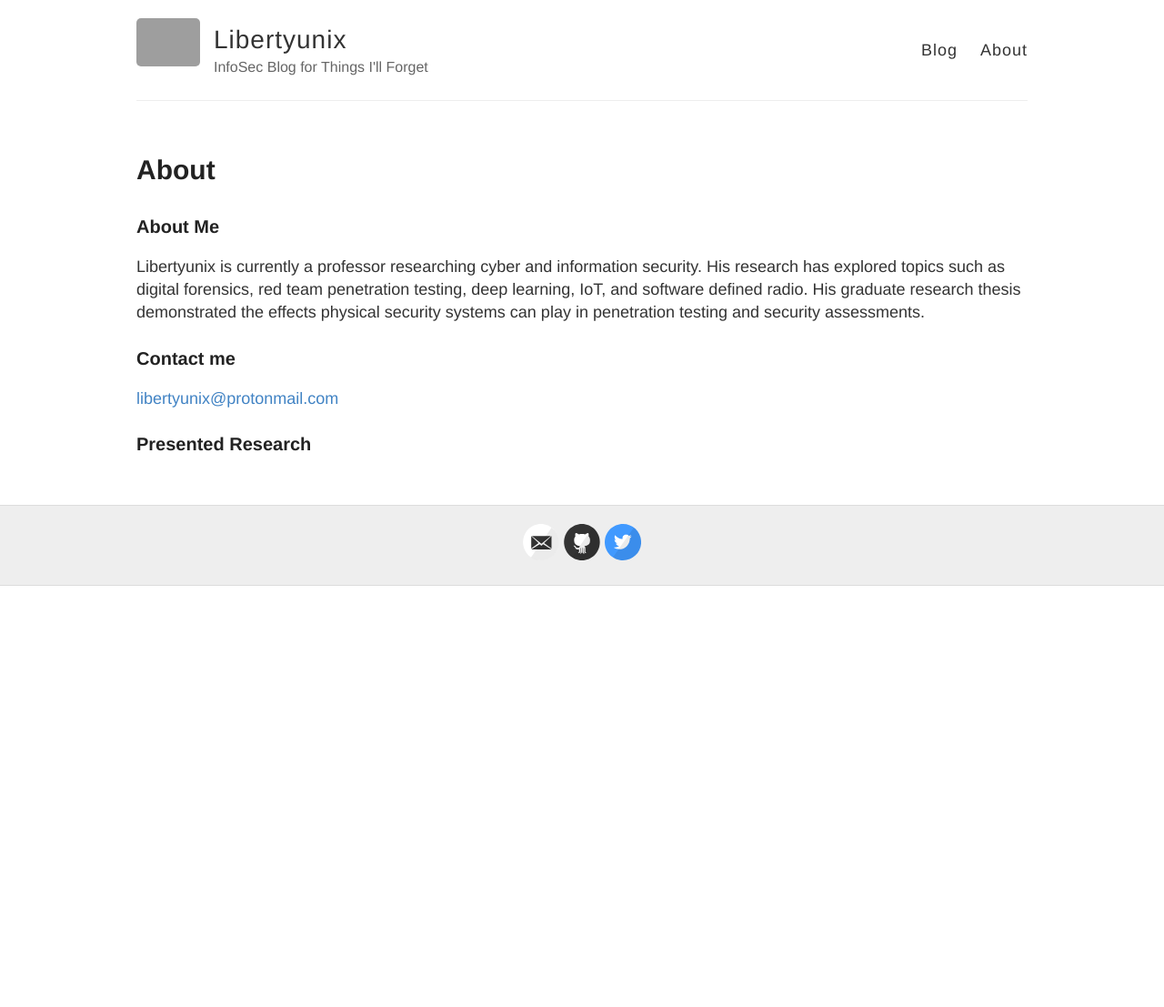
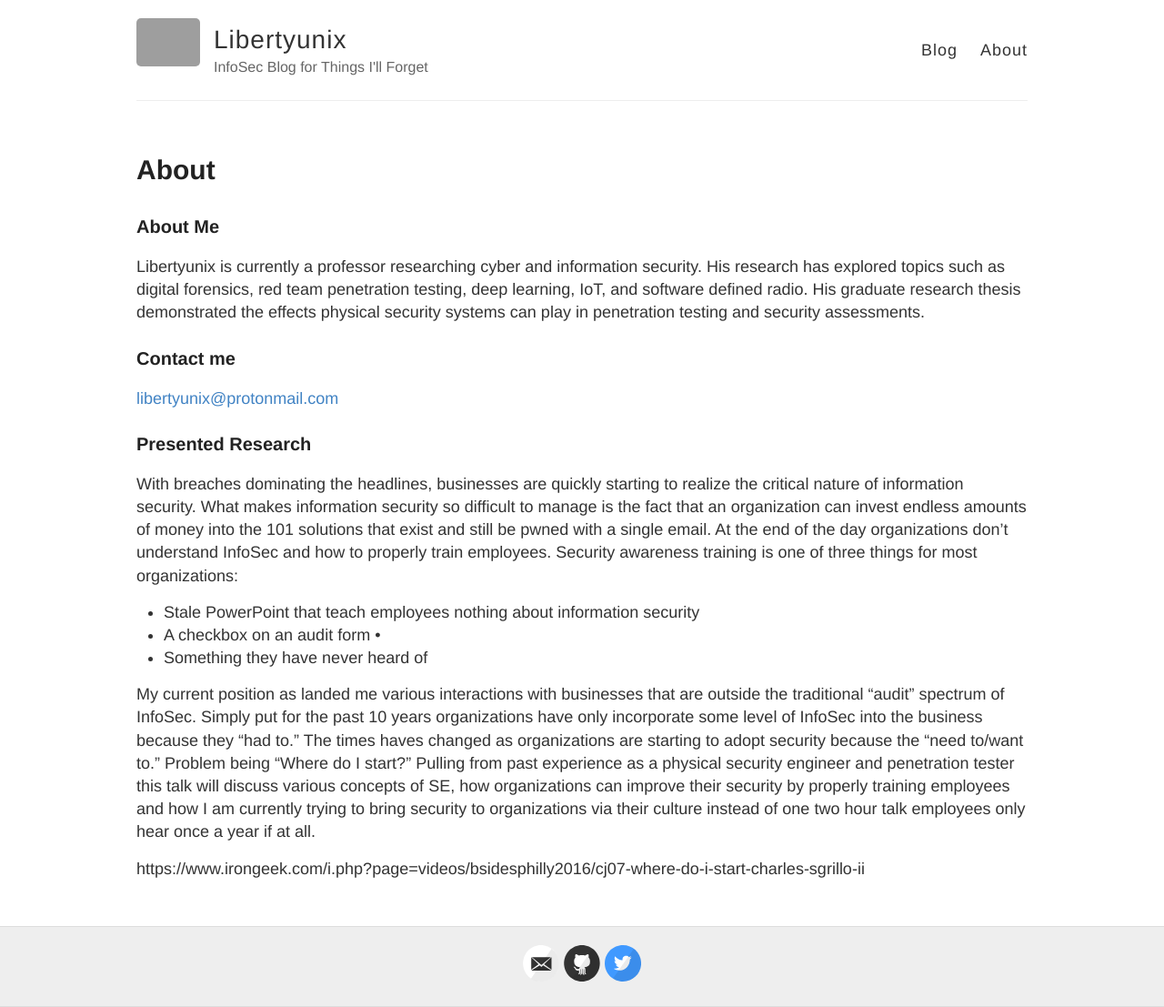
Before and after one commit to LibertyUnix/libertyunix.github.io, a Jekyll site: the page built from about.md, in a window 1280 px wide. Shown: the whole page at 91% size. Built offline with Jekyll 4.4.1, drawn with Linux system fonts in a browser that asks for light colours; before the commit the page ends 900 px from its top, so only the background shows below that; grey boxes are pictures that could not be loaded.

Commit message:
Update about.md

```diff
--- a/about.md
+++ b/about.md
@@ -12,3 +12,12 @@ Libertyunix is currently a professor researching cyber and information security.
 [libertyunix@protonmail.com](mailto:libertyunix@protonmail.com)
 
 ### Presented Research
+
+With breaches dominating the headlines, businesses are quickly starting to realize the critical nature of information security. What makes information security so difficult to manage is the fact that an organization can invest endless amounts of money into the 101 solutions that exist and still be pwned with a single email. At the end of the day organizations don’t understand InfoSec and how to properly train employees. Security awareness training is one of three things for most organizations:
+- Stale PowerPoint that teach employees nothing about information security
+- A checkbox on an audit form •
+- Something they have never heard of
+
+My current position as landed me various interactions with businesses that are outside the traditional “audit” spectrum of InfoSec. Simply put for the past 10 years organizations have only incorporate some level of InfoSec into the business because they “had to.” The times haves changed as organizations are starting to adopt security because the “need to/want to.” Problem being “Where do I start?” Pulling from past experience as a physical security engineer and penetration tester this talk will discuss various concepts of SE, how organizations can improve their security by properly training employees and how I am currently trying to bring security to organizations via their culture instead of one two hour talk employees only hear once a year if at all.
+
+https://www.irongeek.com/i.php?page=videos/bsidesphilly2016/cj07-where-do-i-start-charles-sgrillo-ii
```
